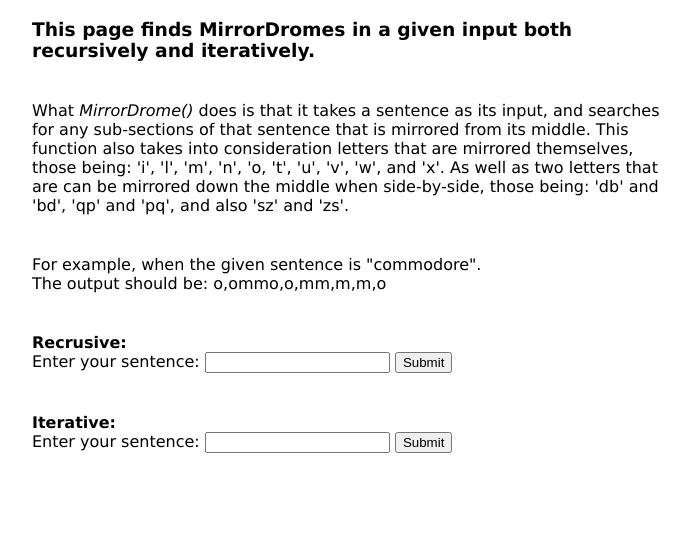
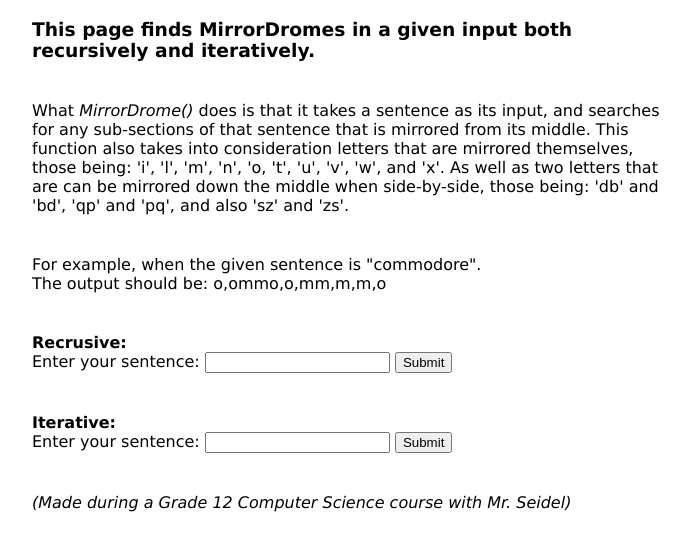
Before and after one commit to mubarizafzal/MirrorDromes, a plain HTML site: page index.html in a window 1280 px wide. Shown: the whole page, without its empty margins (292-982 px from the left). Drawn offline with Linux system fonts and the light colour scheme.

Commit message:
small update

```diff
--- a/index.html
+++ b/index.html
@@ -48,6 +48,7 @@
       </p>
       <p id="outI"></p>
     </form>
+    <p><em>(Made during a Grade 12 Computer Science course with Mr. Seidel)</em></p>
     </div>
 
     <script language="javascript">
```
Also changed, not shown: 1 other file.
